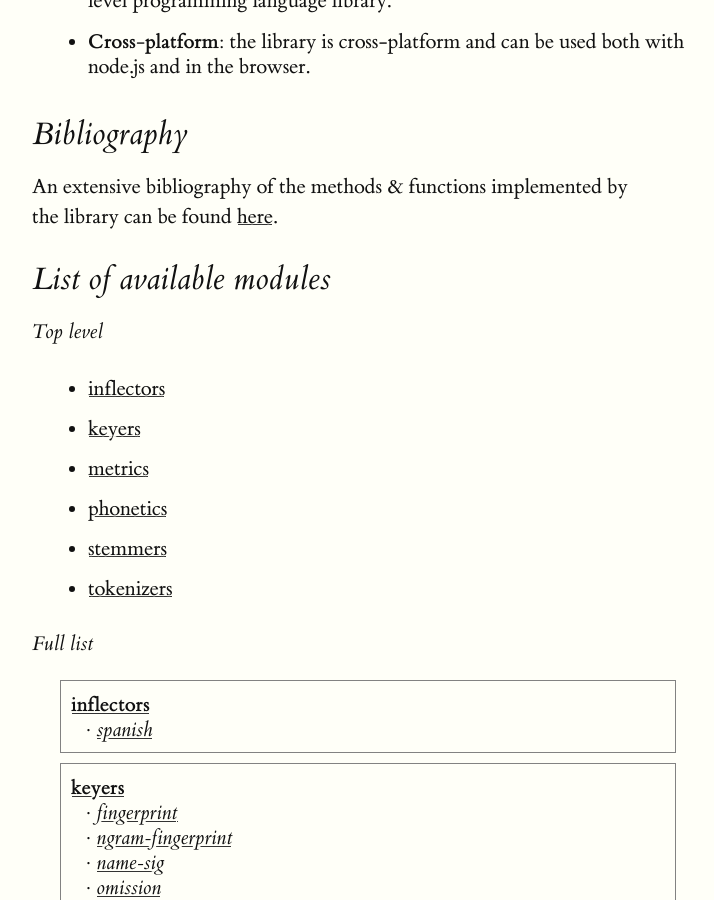
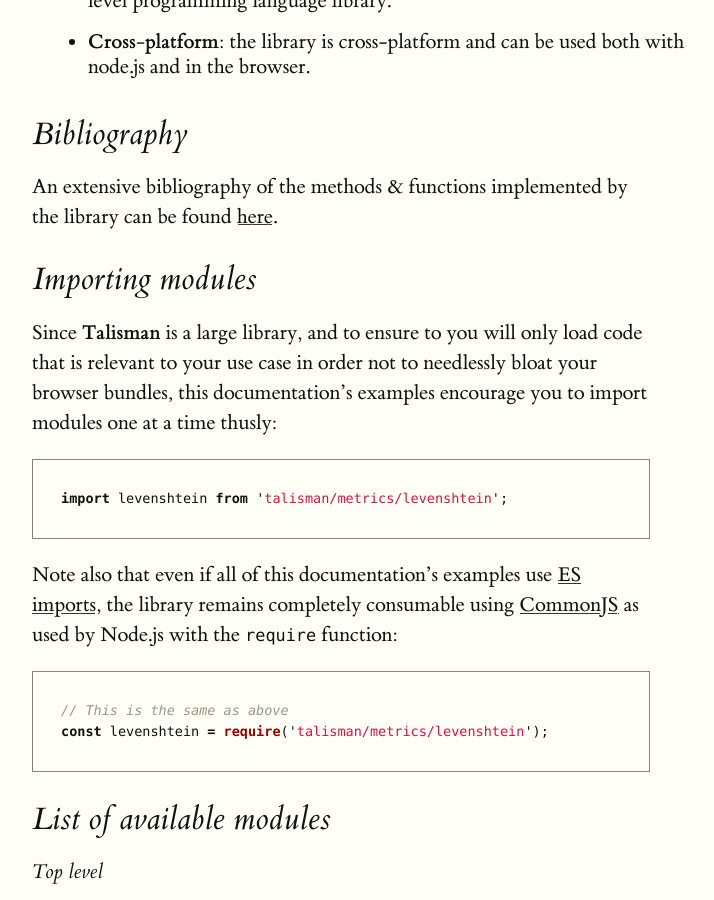
Before and after one commit to Yomguithereal/talisman, a Jekyll site: the page built from index.md, in a window 1280 px wide and 900 px high, scrolled down 1220 px. Shown: the whole window, without its empty margins (128-842 px from the left). Built offline with Jekyll 4.4.1, drawn with Linux system fonts in a browser that asks for light colours.

Commit message:
Adding note on module imports

````diff
--- a/index.md
+++ b/index.md
@@ -28,6 +28,21 @@ The library's source code can be found on its Github [repository]({{ site.url }}
 ## Bibliography
 
 An extensive bibliography of the methods & functions implemented by the library can be found [here](https://github.com/Yomguithereal/talisman/blob/master/BIBLIOGRAPHY.md).
+
+## Importing modules
+
+Since **Talisman** is a large library, and to ensure to you will only load code that is relevant to your use case in order not to needlessly bloat your browser bundles, this documentation's examples encourage you to import modules one at a time thusly:
+
+```js
+import levenshtein from 'talisman/metrics/levenshtein';
+```
+
+Note also that even if all of this documentation's examples use [ES imports](https://developer.mozilla.org/en-US/docs/Web/JavaScript/Reference/Statements/import), the library remains completely consumable using [CommonJS](https://nodejs.org/docs/latest/api/modules.html) as used by Node.js with the `require` function:
+
+```js
+// This is the same as above
+const levenshtein = require('talisman/metrics/levenshtein');
+```
 
 ## List of available modules
 
````
